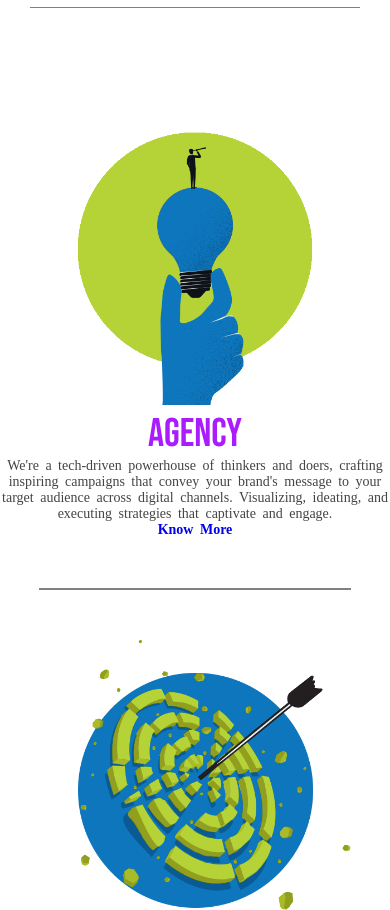
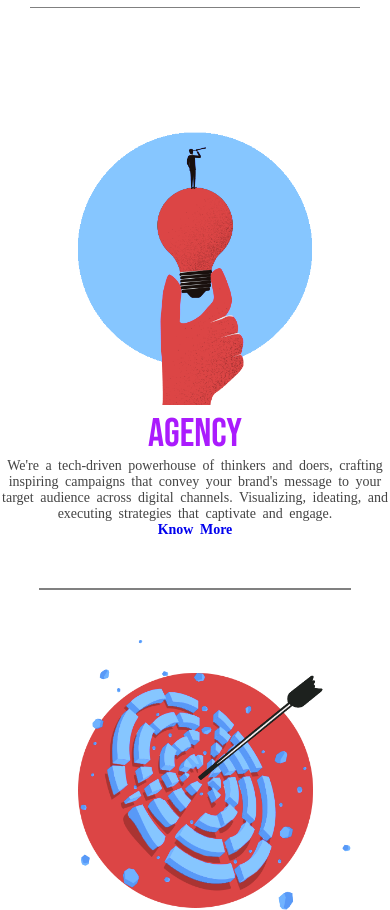
Before and after one commit to Hunter87ff/client, a plain HTML site: page propaco/index.html in a window 390 px wide. Shown: the part 743-1653 px from the top of the page. Drawn offline with Linux system fonts and the light colour scheme; a web font is replaced by a local one.

Commit message:
update propaco/static/css/style.css

```diff
--- a/propaco/static/css/style.css
+++ b/propaco/static/css/style.css
@@ -21,7 +21,6 @@
 }
 body{
     font-family: var(--bebas);
-    cursor: pointer;
 }
 a{
     text-decoration: none;
@@ -97,10 +96,12 @@ button{
     font-weight: 700;
 }
 
+.type-con img{
+  filter: hue-rotate(150deg);
+}
 .type-con img:hover{
     transition: .5s;
-    filter: hue-rotate(80deg);
-    filter: drop-shadow(10px 5px 8px #2b2b2b);
+    filter: hue-rotate(80deg) drop-shadow(10px 5px 8px #2b2b2b);
   }
 
 @media screen and (min-width: 850px) {
@@ -317,5 +318,6 @@ padding: 30px;
 }
 .type-con img{
     transition: .5s;
+    filter(hue-rotate(150deg))
 }
 }
```
